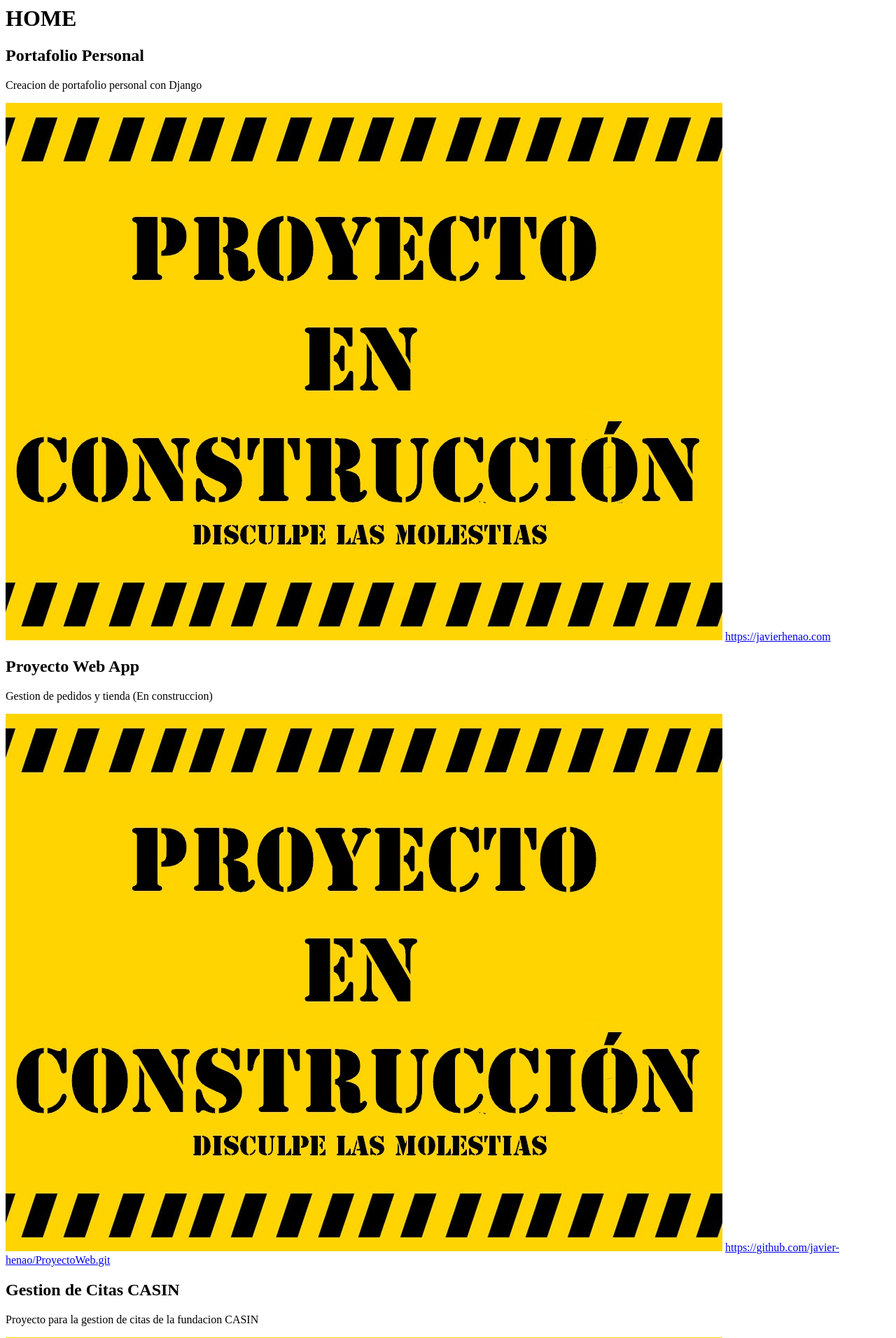
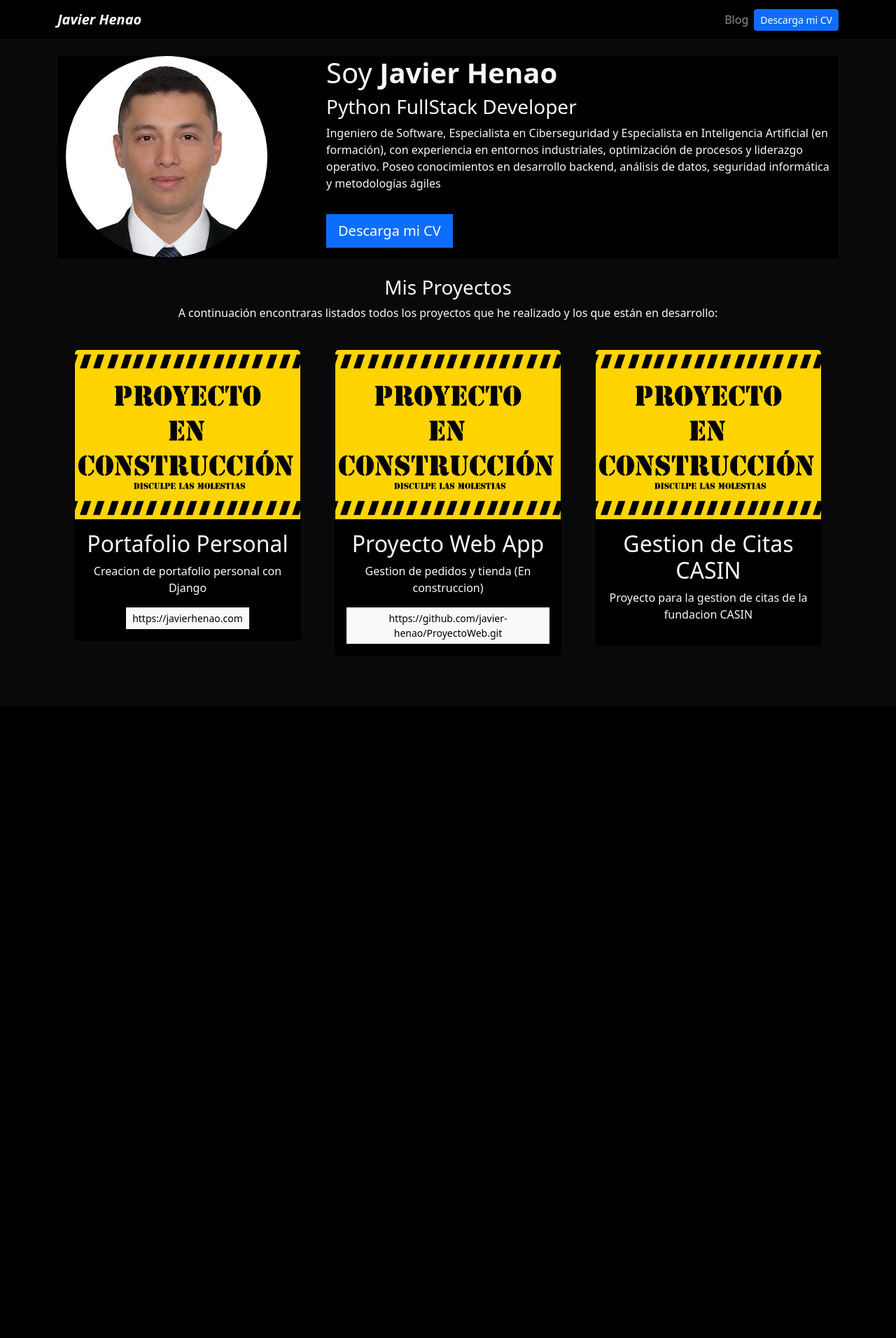
Before and after one commit to javier-henao/django_portfolio, a Django app: page / in a window 1280 px wide. Shown: the top 1912 px of the page at 70% size. After the commit the page ends 920 px from the top, so only its background shows below. Run offline with Django 5.2, Linux system fonts and the light colour scheme; data comes from the database, SQL or seed files in the repository.

Commit message:
Finalizacion Portafolio

```diff
--- /dev/null
+++ b/portfolio/static/main.css
@@ -0,0 +1,12 @@
+body{
+    background: #090909;
+}
+
+.bg-black{
+background-color: #000;
+}
+
+.card-project:hover{
+    border: 1px solid #fff;
+    cursor: pointer;
+}
--- a/portfolio/templates/home.html
+++ b/portfolio/templates/home.html
@@ -1,13 +1,51 @@
-<h1>HOME</h1>
+{% extends 'layout.html' %} {% block content %} {% load static %}
 
+<header class="row bg-black">
+  <div class="col-md-4">
+    <img src="{% static 'portfolio/foto.jpg' %}" alt="Foto de Perfil" class="img-fluid rounded-circle"/>
+  </div>
 
-{% for project in projects %}
-    <h2>{{project.title}}</h2>
-    <p>{{project.description}}</p>
-    <img src="{{project.image.url}}" alt="{{project.title}}">
+  <div class="col-md-8 my-auto">
+    <h1>Soy <strong>Javier Henao</strong></h1>
+    <h3>Python FullStack Developer</h3>
+    <p>
+      Ingeniero de Software, Especialista en Ciberseguridad y Especialista en
+      Inteligencia Artificial (en formación), con experiencia en entornos
+      industriales, optimización de procesos y liderazgo operativo. Poseo
+      conocimientos en desarrollo backend, análisis de datos, seguridad
+      informática y metodologías ágiles
+    </p>
+    <a
+      href="{% static 'portfolio/Javier_Henao_Software_Cybersecurity_CV.pdf' %}"
+      class="btn btn-primary btn-lg rounded-0 my-3"
+      target="_blank"
+      >Descarga mi CV</a
+    >
+  </div>
+</header>
 
-    {% if project.url %}
-    <a href="{{project.url}}">{{project.url}}</a>
-    {% endif %}
+<div class="row my-4 text-center">
+  <h3>Mis Proyectos</h3>
+  <p>
+    A continuación encontraras listados todos los proyectos que he realizado y
+    los que están en desarrollo:
+  </p>
 
-{% endfor %}
+  {% for project in projects %}
+
+  <div class="col-md-4 p-4 card-project">
+    <div class="card bg-black text-light">
+      <img src="{{project.image.url}}" alt="{{project.title}}" class="card-img-top"/>
+      <div class="card-body">
+        <h2>{{project.title}}</h2>
+        <p>{{project.description}}</p>
+        {% if project.url %}
+        <a href="{{project.url}}" class="btn btn-light rounded-0 btn-sm" target="_blank">{{project.url}}</a>
+        {% endif %}
+      </div>
+    </div>
+  </div>
+
+  {% endfor %}
+  {% endblock content %}
+</div>
--- a/portfolio/templates/layout.html
+++ b/portfolio/templates/layout.html
@@ -0,0 +1,23 @@
+{% load static %}
+
+<!DOCTYPE html>
+<html lang="en">
+<head>
+    <meta charset="UTF-8">
+    <meta name="viewport" content="width=device-width, initial-scale=1.0">
+    <title>Portfolio</title>
+    <link href="https://cdn.jsdelivr.net/npm/bootstrap@5.3.8/dist/css/bootstrap.min.css" rel="stylesheet" integrity="sha384-sRIl4kxILFvY47J16cr9ZwB07vP4J8+LH7qKQnuqkuIAvNWLzeN8tE5YBujZqJLB" crossorigin="anonymous">
+    <link rel="stylesheet" href="{% static 'main.css' %}">
+</head>
+<body class="text-light">
+
+    {% include 'partials/navbar.html' %}
+
+    <div class="container p-4">
+        {% block content %}
+        {% endblock content %}
+    </div>
+
+    {% comment %} <footer>Footer</footer> {% endcomment %}
+</body>
+</html>
--- /dev/null
+++ b/portfolio/templates/partials/navbar.html
@@ -0,0 +1,28 @@
+{% load static %}
+
+<nav class="navbar navbar-expand-lg navbar-dark bg-black">
+  <div class="container">
+    <a class="navbar-brand fw-bold fst-italic" href="/">Javier Henao</a>
+    <button
+      class="navbar-toggler"
+      type="button"
+      data-bs-toggle="collapse"
+      data-bs-target="#navbarNav"
+      aria-controls="navbarNav"
+      aria-expanded="false"
+      aria-label="Toggle navigation"
+    >
+      <span class="navbar-toggler-icon"></span>
+    </button>
+    <div class="collapse navbar-collapse" id="navbarNav">
+      <ul class="navbar-nav ms-auto">
+        <li class="nav-item">
+          <a class="nav-link" href="{% url 'blog:posts' %}">Blog</a>
+        </li>
+        <li class="nav-item d-flex align-items-center">
+          <a class="btn btn-primary btn-sm" href="{% static 'portfolio/Javier_Henao_Software_Cybersecurity_CV.pdf' %}" target="_blank">Descarga mi CV</a>
+        </li>
+      </ul>
+    </div>
+  </div>
+</nav>
--- /dev/null
+++ b/requirements.txt
@@ -0,0 +1,4 @@
+asgiref==3.11.0
+Django==6.0.1
+pillow==12.1.0
+sqlparse==0.5.5
```
Also changed, not shown: blog/templates/post_detail.html (+11 -6 lines), blog/templates/posts.html (+20 -9 lines), portfolio/static/portfolio/foto.jpg (added), 2 other files.
